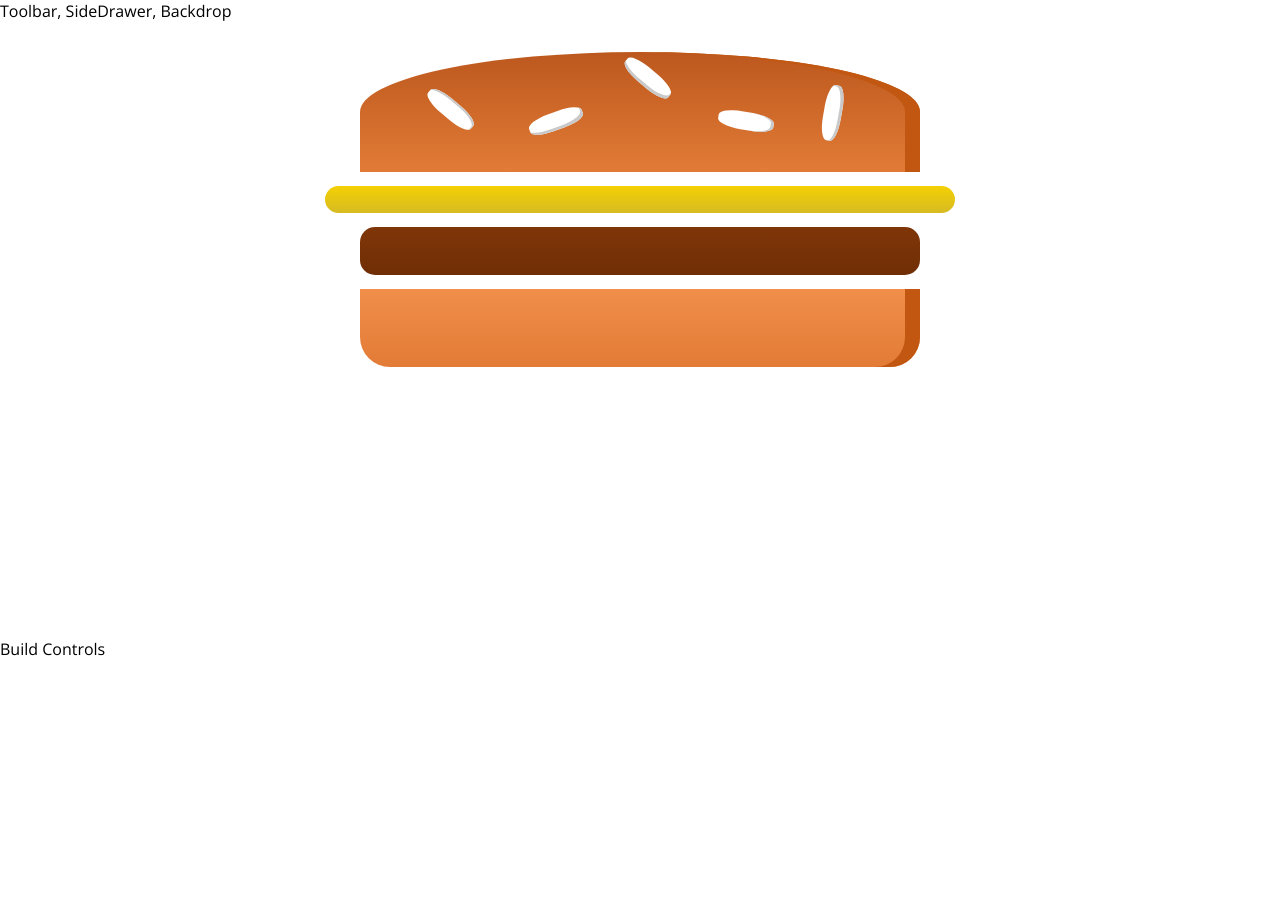
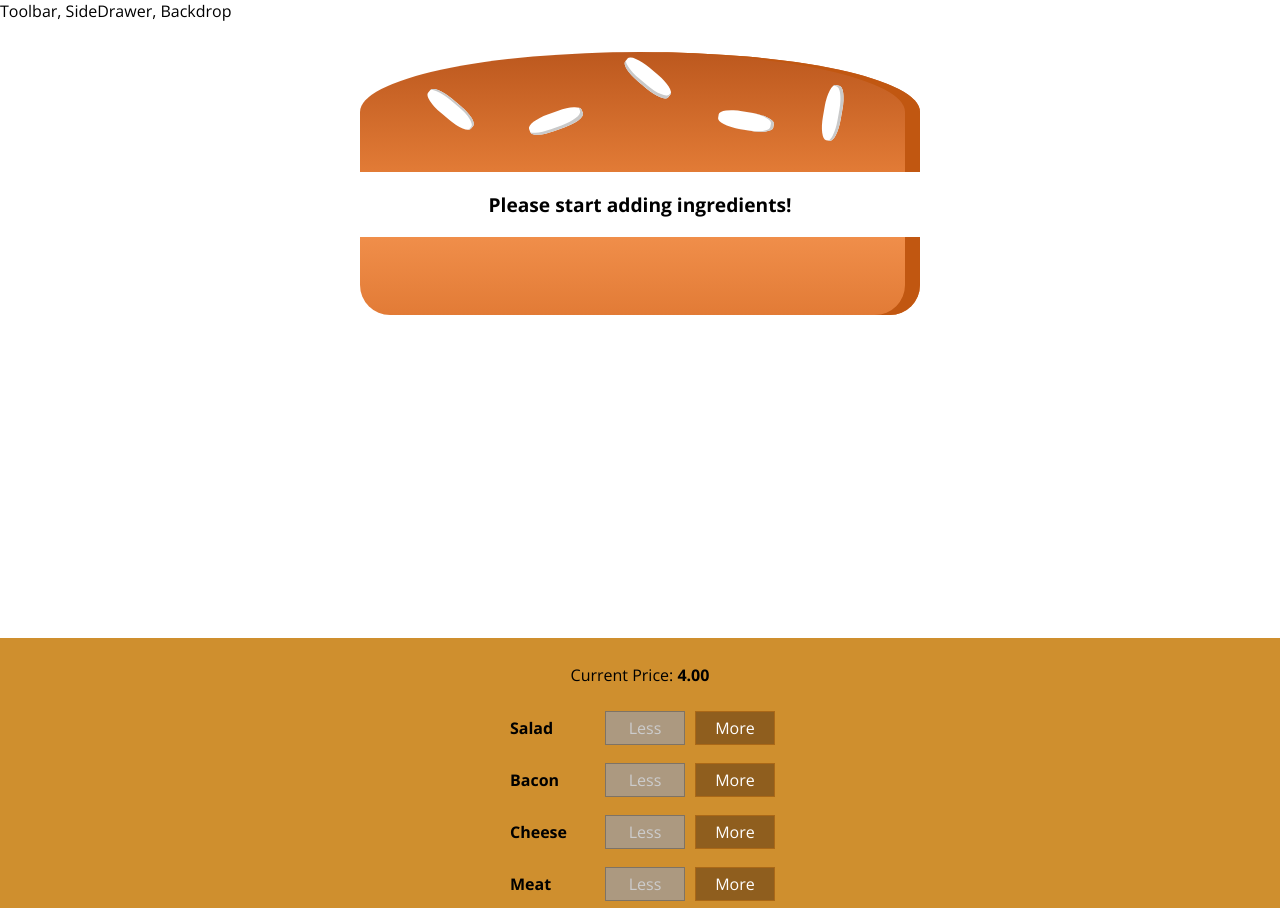
Before and after one commit to RandySiren/ReactPractice, a React (Create React App) app in the folder burger-app/: page / in a window 1280 px wide. Shown: the top 908 px of the page. Before the commit the page ends 800 px from the top, so only its background shows below. Built offline with nearby package versions, Linux system fonts and the light colour scheme.

Commit message:
Added buttons and dynamic handling

```diff
--- /dev/null
+++ b/burger-app/src/components/Burger/BuildControls/BuildControl/BuildControl.js
@@ -0,0 +1,23 @@
+import React from 'react';
+
+import classes from './BuildControl.module.css';
+
+const buildControl = (props) => {
+    return (
+        <div className={classes.BuildControl}>
+            <div className={classes.Label}>{props.label}</div>
+            <button
+                className={classes.Less}
+                onClick={props.removed}
+                disabled={props.disabled}
+            >
+                Less
+            </button>
+            <button className={classes.More} onClick={props.added}>
+                More
+            </button>
+        </div>
+    );
+};
+
+export default buildControl;
--- /dev/null
+++ b/burger-app/src/components/Burger/BuildControls/BuildControl/BuildControl.module.css
@@ -0,0 +1,58 @@
+.BuildControl {
+    display: flex;
+    justify-content: space-between;
+    align-items: center;
+    margin: 5px 0;
+}
+
+.BuildControl button {
+    display: block;
+    font: inherit;
+    padding: 5px;
+    margin: 0 5px;
+    width: 80px;
+    border: 1px solid #aa6817;
+    cursor: pointer;
+    outline: none;
+}
+
+.BuildControl button:disabled {
+    background-color: #ac9980;
+    border: 1px solid #7e7365;
+    color: #ccc;
+    cursor: default;
+}
+
+.BuildControl button:hover:disabled {
+    background-color: #ac9980;
+    color: #ccc;
+    cursor: not-allowed;
+}
+
+.Label {
+    padding: 10px;
+    font-weight: bold;
+    width: 80px;
+}
+
+.BuildControl .Less {
+    background-color: #d39952;
+    color: white;
+}
+
+.BuildControl .More {
+    background-color: #8f5e1e;
+    color: white;
+}
+
+.BuildControl .Less:hover,
+.BuildControl .Less:active {
+    background-color: #daa972;
+    color: white;
+}
+
+.BuildControl .More:hover,
+.BuildControl .More:active {
+    background-color: #99703f;
+    color: white;
+}
--- /dev/null
+++ b/burger-app/src/components/Burger/BuildControls/BuildControls.js
@@ -0,0 +1,44 @@
+import React from 'react';
+
+import classes from './BuildControls.module.css';
+import BuildControl from './BuildControl/BuildControl';
+
+const controls = [
+    { label: 'Salad', type: 'salad' },
+    { label: 'Bacon', type: 'bacon' },
+    { label: 'Cheese', type: 'cheese' },
+    { label: 'Meat', type: 'meat' },
+];
+
+const buildControls = (props) => {
+    return (
+        <div className={classes.BuildControls}>
+            <p>
+                Current Price: <strong>{props.price.toFixed(2)}</strong>
+            </p>
+            {controls.map((control) => {
+                return (
+                    <BuildControl
+                        key={control.label}
+                        label={control.label}
+                        added={() => {
+                            props.ingredientAdded(control.type);
+                        }}
+                        removed={() => {
+                            props.ingredientRemoved(control.type);
+                        }}
+                        disabled={props.disabled[control.type]}
+                    />
+                );
+            })}
+            <button
+                className={classes.OrderButton}
+                disabled={!props.purchaseable}
+            >
+                ORDER NOW
+            </button>
+        </div>
+    );
+};
+
+export default buildControls;
--- /dev/null
+++ b/burger-app/src/components/Burger/BuildControls/BuildControls.module.css
@@ -0,0 +1,52 @@
+.BuildControls {
+    width: 100%;
+    background-color: #cf8f2e;
+    display: flex;
+    flex-flow: column;
+    align-items: center;
+    box-shadow: 0 2px 1px #ccc;
+    margin: auto;
+    padding: 10px 0;
+}
+
+.OrderButton {
+    background-color: #dad735;
+    outline: none;
+    cursor: pointer;
+    border: 1px solid #966909;
+    color: #966909;
+    font-family: inherit;
+    font-size: 1.2em;
+    padding: 15px 30px;
+    box-shadow: 2px 2px 2px #966909;
+}
+
+.OrderButton:hover,
+.OrderButton:active {
+    background-color: #a0db41;
+    border: 1px solid #966909;
+    color: #966909;
+}
+
+.OrderButton:disabled {
+    background-color: #c7c6c6;
+    cursor: not-allowed;
+    border: 1px solid #ccc;
+    color: #888888;
+}
+
+.OrderButton:not(:disabled) {
+    animation: enable 0.3s linear;
+}
+
+@keyframes enable {
+    0% {
+        transform: scale(1);
+    }
+    60% {
+        transform: scale(1.1);
+    }
+    100% {
+        transform: scale(1);
+    }
+}
--- a/burger-app/src/components/Burger/Burger.js
+++ b/burger-app/src/components/Burger/Burger.js
@@ -4,11 +4,22 @@
 import classes from './Burger.module.css';
 
 const burger = (props) => {
+    let transformedIngredients = Object.keys(props.ingredients)
+        .map((key) => {
+            return [...Array(props.ingredients[key])].map((_, i) => {
+                return <BurgerIngredient key={key + i} type={key} />;
+            });
+        })
+        .reduce((arr, el) => {
+            return arr.concat(el);
+        }, []);
+    if (transformedIngredients.length === 0) {
+        transformedIngredients = <p>Please start adding ingredients!</p>;
+    }
     return (
         <div className={classes.Burger}>
             <BurgerIngredient type='bread-top' />
-            <BurgerIngredient type='cheese' />
-            <BurgerIngredient type='meat' />
+            {transformedIngredients}
             <BurgerIngredient type='bread-bottom' />
         </div>
     );
--- a/burger-app/src/components/Layout/Layout.js
+++ b/burger-app/src/components/Layout/Layout.js
@@ -1,13 +1,13 @@
 import React from 'react';
 
 import Aux from '../../hoc/Aux';
-import styles from './Layout.module.css';
+import classes from './Layout.module.css';
 
 const layout = (props) => {
     return (
         <Aux>
             <div>Toolbar, SideDrawer, Backdrop</div>
-            <main className={styles.Content}>{props.children}</main>
+            <main className={classes.Content}>{props.children}</main>
         </Aux>
     );
 };
--- a/burger-app/src/containers/BurgerBuilder/BurgerBuilder.js
+++ b/burger-app/src/containers/BurgerBuilder/BurgerBuilder.js
@@ -2,13 +2,81 @@
 
 import Aux from '../../hoc/Aux';
 import Burger from '../../components/Burger/Burger';
+import BuildControls from '../../components/Burger/BuildControls/BuildControls';
 
+const INGREDIENT_PRICES = {
+    salad: 0.5,
+    cheese: 0.4,
+    meat: 1.3,
+    bacon: 0.7,
+};
 class BurgerBuilder extends React.Component {
+    state = {
+        ingredients: {
+            salad: 0,
+            bacon: 0,
+            cheese: 0,
+            meat: 0,
+        },
+        totalPrice: 4,
+        purchaseable: false,
+    };
+
+    updatePurchaseState = (ingredients) => {
+        const sum = Object.keys(ingredients)
+            .map((key) => {
+                return ingredients[key];
+            })
+            .reduce((sum, el) => {
+                return el + sum;
+            }, 0);
+        this.setState({ purchaseable: sum > 0 });
+    };
+
+    addIngredientHandler = (type) => {
+        const updatedIngredients = {
+            ...this.state.ingredients,
+        };
+        updatedIngredients[type] = this.state.ingredients[type] + 1;
+        const updatedPrice = this.state.totalPrice + INGREDIENT_PRICES[type];
+        this.setState({
+            totalPrice: updatedPrice,
+            ingredients: updatedIngredients,
+        });
+        this.updatePurchaseState(updatedIngredients);
+    };
+
+    removeIngredientHandler = (type) => {
+        if (this.state.ingredients[type] <= 0) return;
+        const updatedIngredients = {
+            ...this.state.ingredients,
+        };
+        updatedIngredients[type] = this.state.ingredients[type] - 1;
+        const updatedPrice = this.state.totalPrice - INGREDIENT_PRICES[type];
+        this.setState({
+            totalPrice: updatedPrice,
+            ingredients: updatedIngredients,
+        });
+        this.updatePurchaseState(updatedIngredients);
+    };
+
     render() {
+        const disabledInfo = {
+            ...this.state.ingredients,
+        };
+        for (let key in disabledInfo) {
+            disabledInfo[key] = disabledInfo[key] <= 0;
+        }
         return (
             <Aux>
-                <Burger />
-                <div>Build Controls</div>
+                <Burger ingredients={this.state.ingredients} />
+                <BuildControls
+                    ingredientAdded={this.addIngredientHandler}
+                    ingredientRemoved={this.removeIngredientHandler}
+                    disabled={disabledInfo}
+                    purchaseable={this.state.purchaseable}
+                    price={this.state.totalPrice}
+                />
             </Aux>
         );
     }
```
